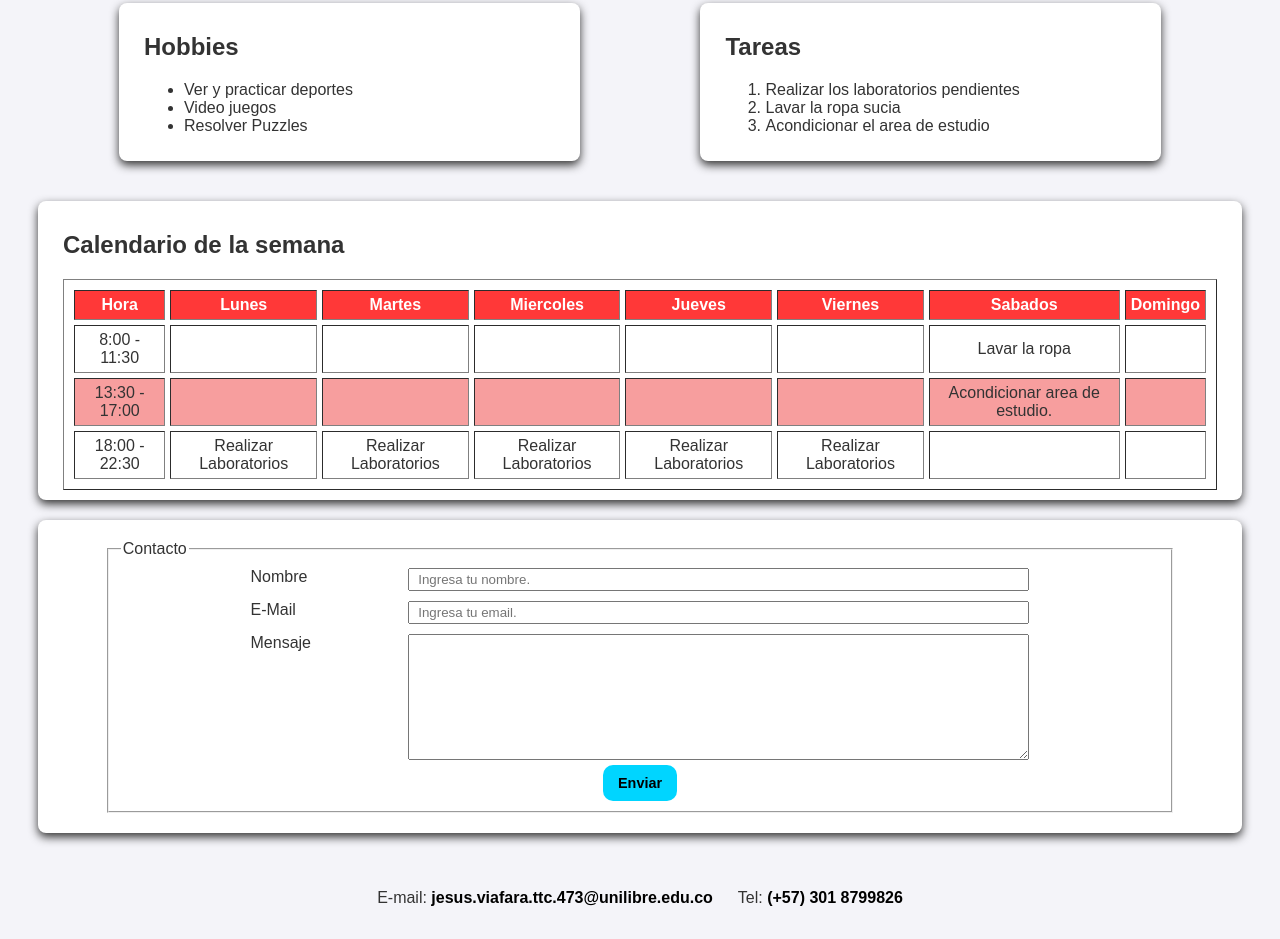
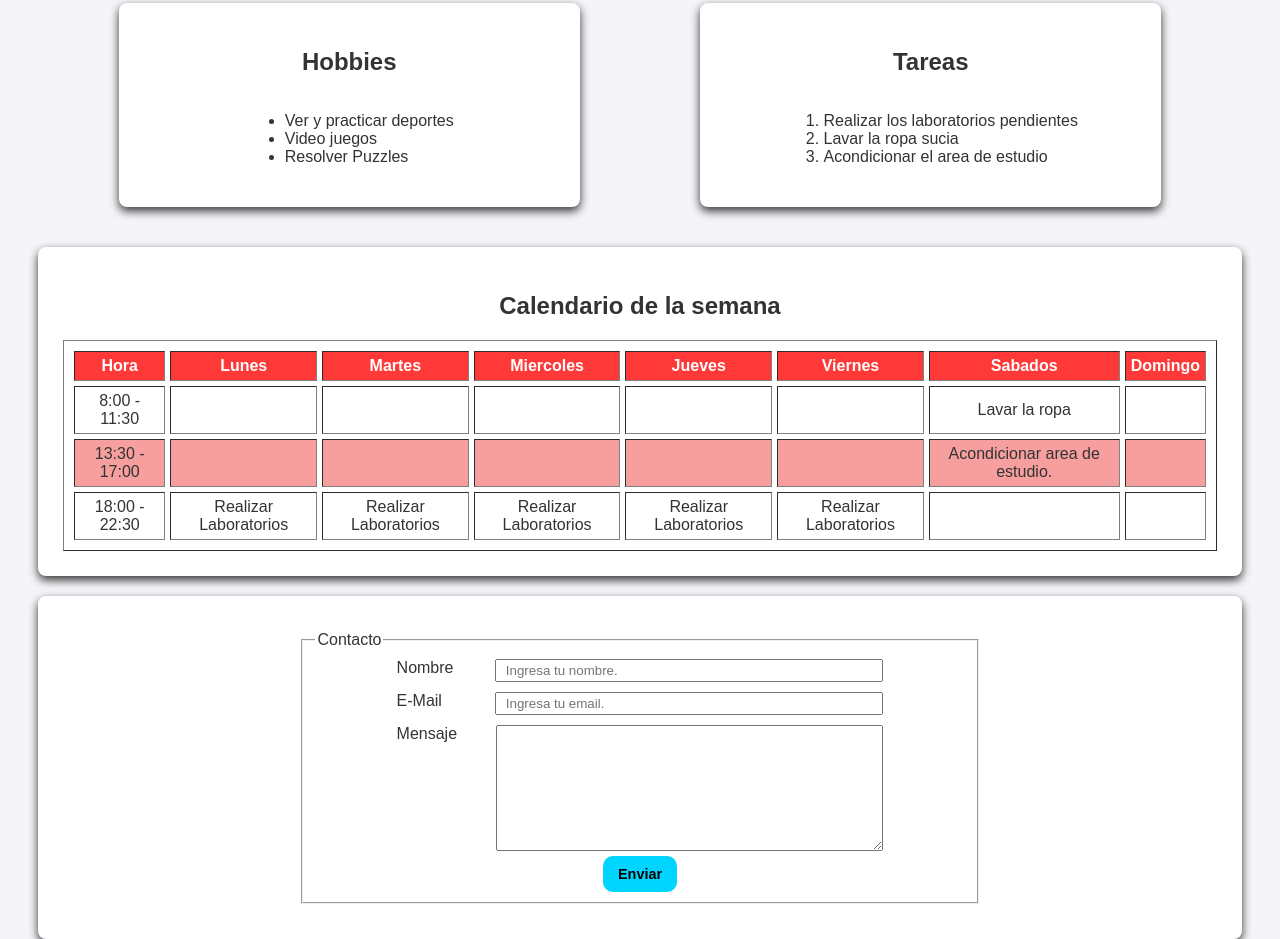
Before and after one commit to Jviafara/laboratorio-4, a plain HTML site: page index.html in a window 1280 px wide. Shown: the part 413-1352 px from the top of the page. Drawn offline with Linux system fonts and the light colour scheme.

Commit message:
Styles fixed

```diff
--- a/css/style.css
+++ b/css/style.css
@@ -57,14 +57,16 @@ main {
 
 section {
     margin: 20px;
-    padding: 10px 25px;
+    display:flex;
+    flex-direction: column;
+    align-items: center;
+    justify-content: center;
+    padding: 25px;
     background-color: #fff;
     border-radius: 8px;
     box-shadow: 0 4px 10px;
 }
 
-section h2 {
-}
 
 table {
     max-width: 100%;
@@ -87,11 +89,11 @@ form {
     justify-content: center;
     align-items: center;
     gap: 10px;
-    width: 100%;
+    width: 75%;
 }
 
 form fieldset {
-    width: 90%;
+    width:75%;
     margin: 10px 0;
     display: flex;
     flex-direction: column;
```
